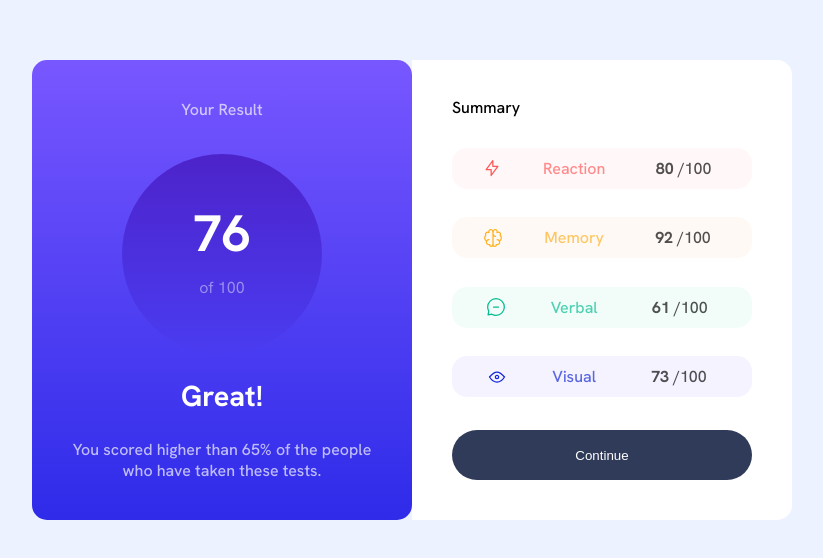
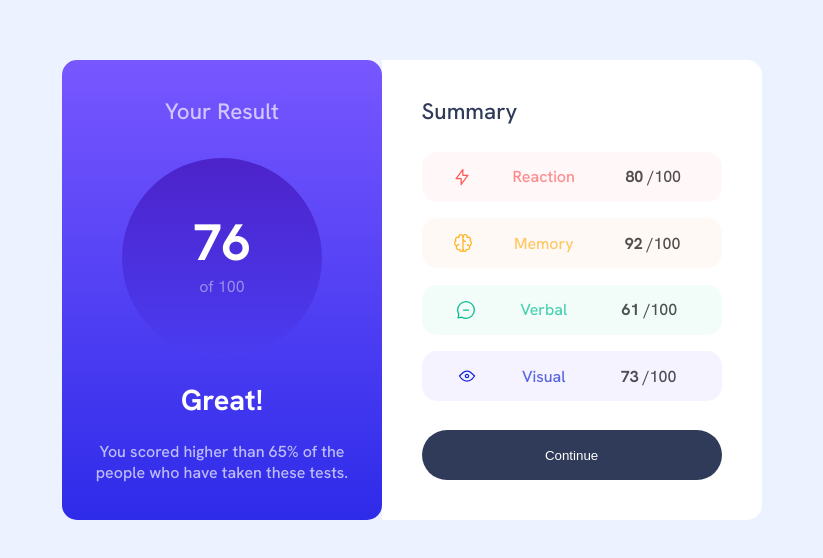
Before and after one commit to peter-vilamitjana/results-summary-component, a plain HTML site: page index.html in a window 1280 px wide. Shown: the part 110-668 px from the top of the page, without its empty margins (228-1051 px from the left). Drawn offline with Linux system fonts and the light colour scheme.

Commit message:
Font sizes

```diff
--- a/css/styles.css
+++ b/css/styles.css
@@ -37,7 +37,7 @@ body {
     color: #ffffff;
     background: rgb(46, 43, 233);
     background: linear-gradient(0deg, rgba(46, 43, 233, 1) 0%, rgba(120, 87, 255, 1) 100%);
-    width: 50%;
+    width: 42%;
     height: 100%;
     border-radius: 15px;
     padding: 15px;
@@ -48,12 +48,18 @@ body {
     text-align: center;
 }
 
+p {
+    font-size: 1rem;
+}
 .resultBox h3,
 p {
     opacity: 0.68;
     font-weight: 500;
-    font-size: 1rem;
     padding: 10px;
+}
+
+h3 {
+    font-size: 1.4rem;
 }
 
 /* ----------- circle inside box  ------------*/
@@ -75,6 +81,7 @@ p {
     font-size: 1rem;
     font-weight: 400;
     opacity: 0.44;
+    padding-top: 0;
 }
 
 /*------------------- summary ------------------- */
@@ -93,10 +100,10 @@ p {
 
 .summaryBox h3 {
     font-weight: 500;
-    font-size: 1rem;
     margin: 22px 0;
     text-align: left;
     /* padding: 10px; */
+    color: hsl(224, 30%, 27%);
 }
 
 /*------------------- icons ------------------- */
@@ -124,6 +131,7 @@ p {
     align-items: center;
     /* border: 1px solid red; */
     border-radius: 15px;
+    height: 50px;
 }
 
 .reactionScore p.color {
@@ -168,11 +176,16 @@ p {
     color: #ffffff;
     margin: 25px 0;
     border: none;
+    cursor: pointer;
+    transition: background-color 0.8s ease-in-out;
 }
 
 .btn:hover {
     background: rgb(46, 43, 233);
     background: linear-gradient(0deg, rgba(46, 43, 233, 1) 0%, rgba(120, 87, 255, 1) 100%);
+    transition: background-color 2s ease-in;
+}
 
-    transition: all 3s ease-in;
+.btn:not(:hover) {
+    transition: background-color 0.2s ease-out;
 }
--- a/index.html
+++ b/index.html
@@ -62,7 +62,7 @@
                         </p>
                     </div>
                 </div>
-                <input type="button" class="btn" value="Continue">
+                <input type="button" class="btn" value="Continue" />
             </div>
         </div>
     </body>
```
